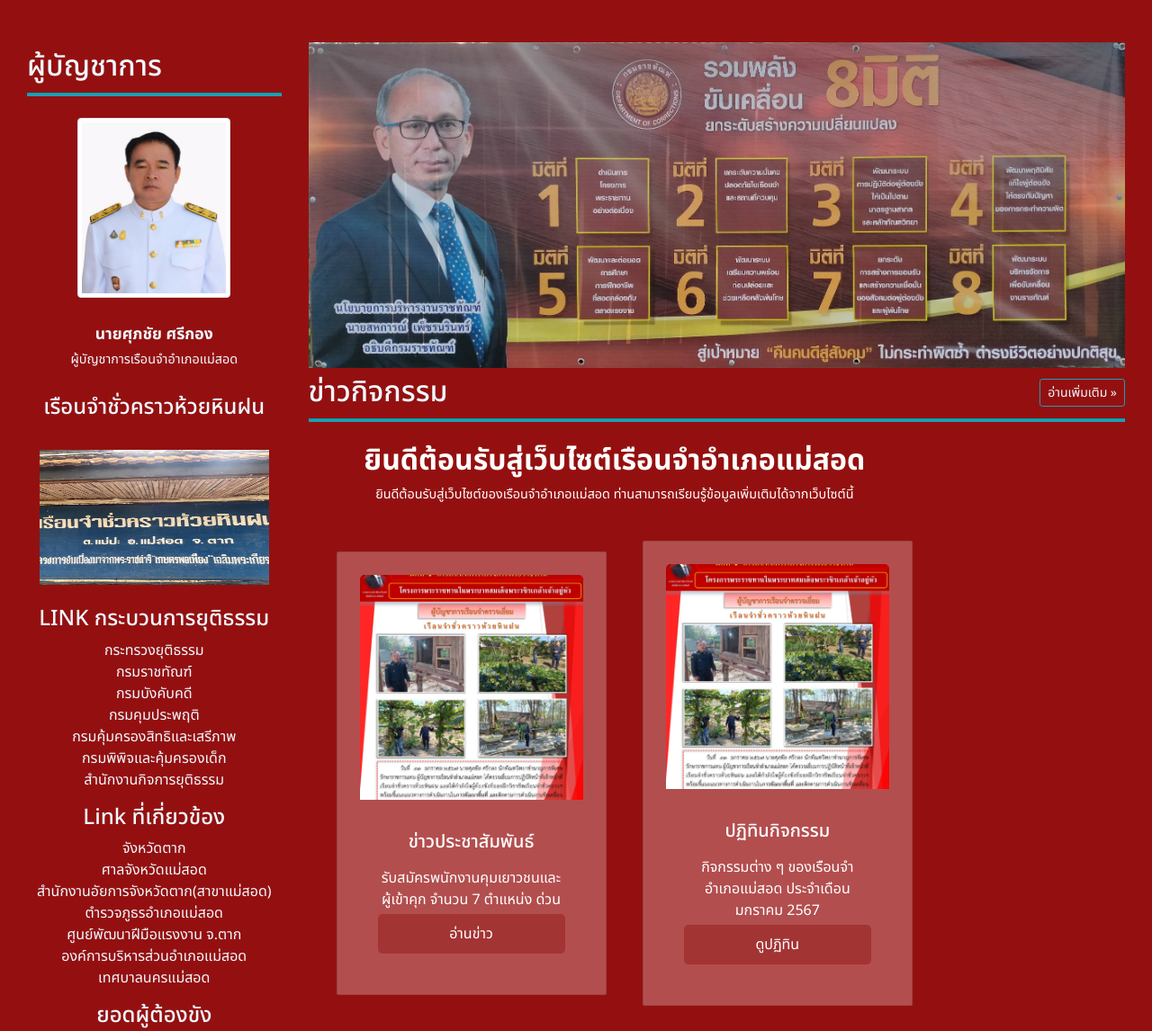
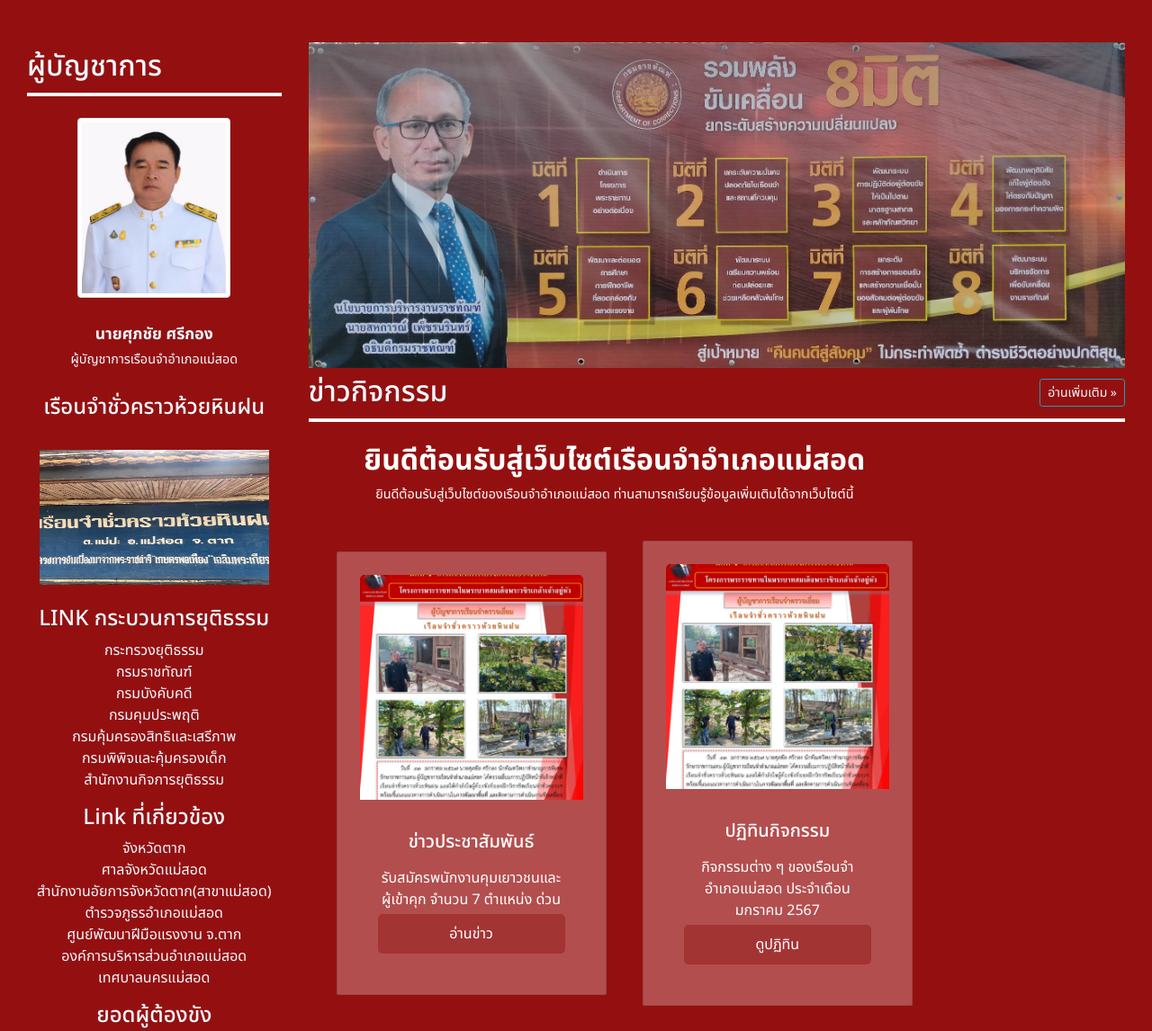
Before and after one commit to TackTeam-Chare/Mae-Sot-District-Prison, a PHP site: page / in a window 1280 px wide. Shown: the part 451-1597 px from the top of the page at 90% size. Run offline with PHP 8.4, Linux system fonts and the light colour scheme.

Commit message:
add style file index,new

```diff
--- a/index.php
+++ b/index.php
@@ -19,13 +19,11 @@
         justify-content: center;
         align-items: center;
         overflow: hidden;
-        /* Hide the overflow to enable smooth scrolling */
     }
 
     .unique-animation-article {
         display: flex;
         animation: alternateScroll 20s linear infinite;
-        /* Alternating scrolling animation */
         align-items: center;
     }
 
@@ -122,7 +120,7 @@
                                     </span>
                                 </h2>
                                 <br>
-                                <hr class="bg-info my-4" style="height:3px;">
+                                <hr class="bg-white my-4" style="height: 3px;">
                             </div>
                             <div class="row justify-content-center aos-init aos-animate" data-aos="fade-up">
                                 <div class="col-12 col-md-12 text-center">
@@ -216,7 +214,7 @@
                                     </span>
                                 </h2>
                                 <br>
-                                <hr class="bg-info my-4" style="height:3px;">
+                                <hr class="bg-white my-4" style="height: 3px;">
                             </div>
                             <div class="col-12 col-md-8 col-lg-9 order-md-1">
                                 <div class="mb-4">
--- a/press_release.php
+++ b/press_release.php
@@ -11,7 +11,6 @@
     <script src="https://cdnjs.cloudflare.com/ajax/libs/popper.js/1.16.0/umd/popper.min.js"></script>
     <script src="https://maxcdn.bootstrapcdn.com/bootstrap/4.5.2/js/bootstrap.min.js"></script>
     <link rel="stylesheet" href="css/style.css">
-
 </head>
 
 <body>
```
